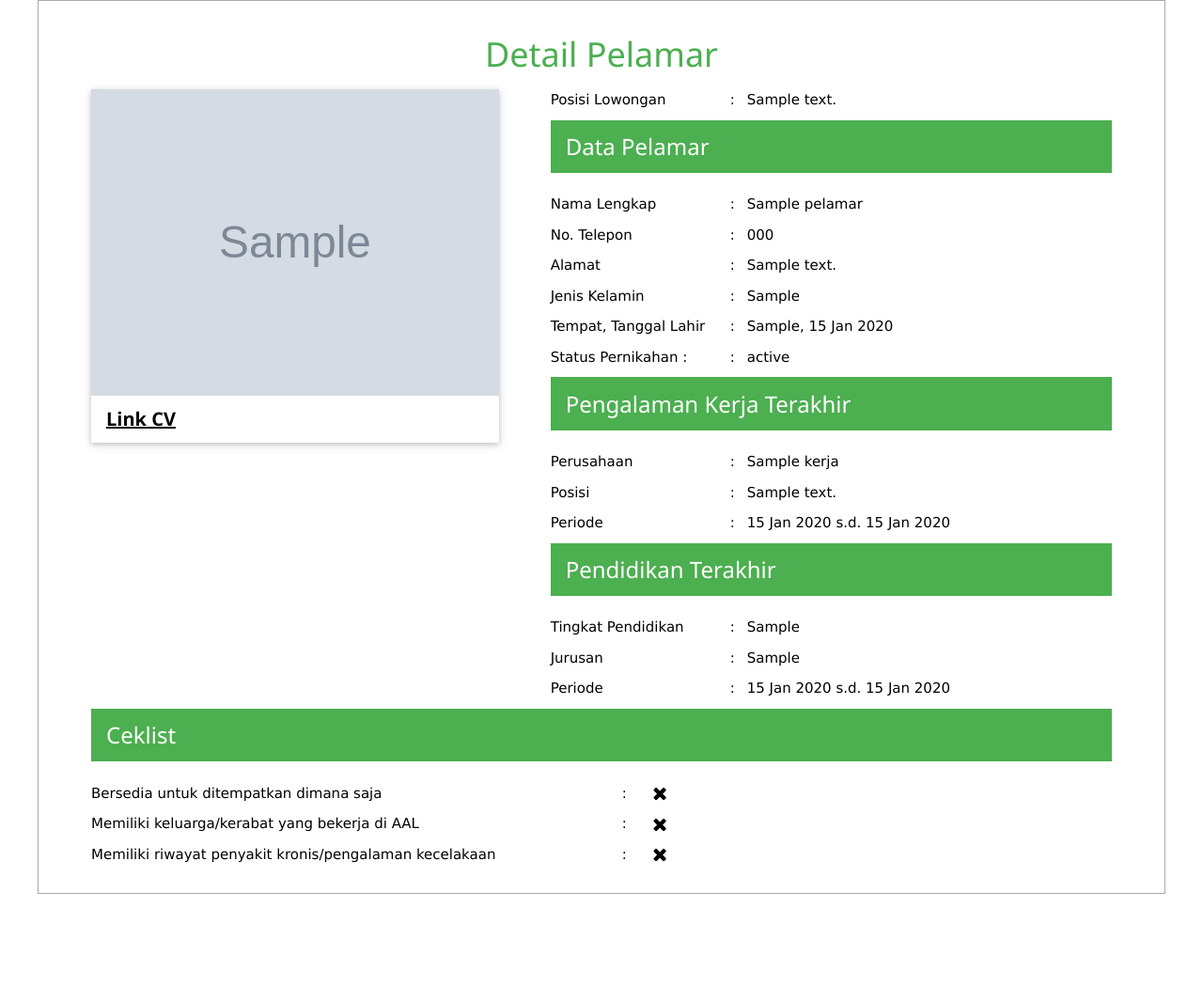
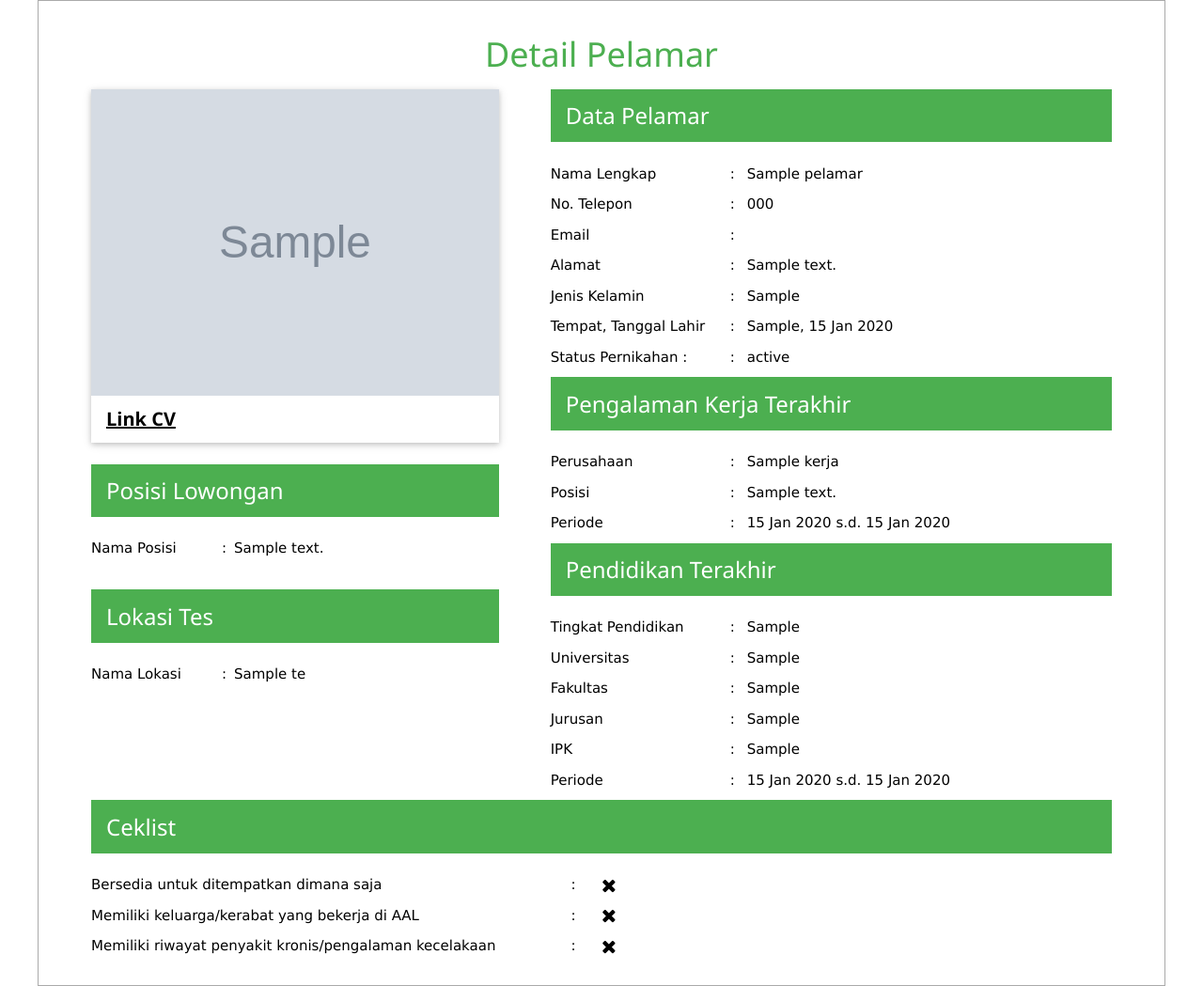
Before and after one commit to prasetyaningyudi/5a, a CodeIgniter app: page /5a//job/applicant/1 in a window 1280 px wide. Shown: the whole page at 94% size. Before the commit the page ends 951 px from the top, so only its background shows below. Run offline with CodeIgniter, Linux system fonts and the light colour scheme; tables that the repository leaves empty or names only in its code hold one stand-in row (values such as "Sample post"); grey boxes marked "Sample" are stand-in pictures; data that the repository does not hold is empty.

Commit message:
Update application form, nambah lokasi email dan field di pendidikan

```diff
--- a/application/controllers/Job.php
+++ b/application/controllers/Job.php
@@ -11,6 +11,7 @@ class Job extends CI_Controller {
 		$this->load->database();
 		$this->load->model('job_model');
 		$this->load->model('lowongan_model');
+		$this->load->model('lokasi_model');
 	}
 
 	public function index(){
@@ -58,6 +59,7 @@ class Job extends CI_Controller {
 			$this->data['insert1'] = array(
 				'NAMA' => $_POST['nama'],
 				'TELEPON' => $_POST['telepon'],
+				'EMAIL' => $_POST['email'],
 				'ALAMAT' => $_POST['alamat'],
 				'JENIS_KELAMIN' => $_POST['jenis_kelamin'],
 				'TEMPAT_LAHIR' => $_POST['tempat_lahir'],
@@ -70,6 +72,7 @@ class Job extends CI_Controller {
 				'LINK_CV' => $link_cv,
 				'LINK_PHOTO' => $link_photo,
 				'LOWONGAN_ID' => $_POST['posisi_lowongan'],
+				'LOKASI_TES_ID' => $_POST['lokasi_tes'],
 			);
 
 			$last_id = $this->job_model->insert_pelamar($this->data['insert1']);
@@ -77,7 +80,10 @@ class Job extends CI_Controller {
 
 			$this->data['insert2'] = array(
 				'TINGKAT' => $_POST['tingkat'],
+				'UNIVERSITAS' => $_POST['universitas'],
+				'FAKULTAS' => $_POST['fakultas'],
 				'JURUSAN' => $_POST['jurusan'],
+				'IPK' => $_POST['ipk'],
 				'AWAL_PENDIDIKAN' => $_POST['awal_pendidikan'],
 				'AKHIR_PENDIDIKAN' => $_POST['akhir_pendidikan'],
 				'PELAMAR_ID' => $last_id,
@@ -100,8 +106,11 @@ class Job extends CI_Controller {
 			redirect('job/applicant/'.$last_id);
 		}else{
 			$filter = array();
+			$filter1 = array();
 			$filter[] = "STATUS_POSISI = '1'";
+			$filter1[] = "STATUS_LOKASI = '1'";
 			$this->data['result'] = $this->lowongan_model->get_lowongan($filter);
+			$this->data['result1'] = $this->lokasi_model->get_lokasi($filter1);
 
 			$this->load->view('section_header');
 			$this->load->view('application_form', $this->data);
--- a/application/models/Job_model.php
+++ b/application/models/Job_model.php
@@ -7,6 +7,7 @@ class Job_model extends CI_Model {
 	private $_table2 = "PENDIDIKAN";
 	private $_table3 = "PENGALAMAN_KERJA";
 	private $_table4 = "LOWONGAN";
+	private $_table5 = "LOKASI_TES";
 
     public function __construct(){
 		parent::__construct();
@@ -45,9 +46,9 @@ class Job_model extends CI_Model {
 	}
 
 	public function get_pelamar($filters=null){
-		$sql = "SELECT A.*, B.TINGKAT, B.JURUSAN, B.AWAL_PENDIDIKAN, B.AKHIR_PENDIDIKAN, B.PELAMAR_ID, C.NAMA_PERUSAHAAN,
-				C.POSISI, C.AWAL_KERJA, C.AKHIR_KERJA, C.PELAMAR_ID, D.ID, D.POSISI_LOWONGAN FROM " . $this->_table1 . " A LEFT JOIN " .
-				$this->_table2 . " B ON A.ID=B.PELAMAR_ID LEFT JOIN " . $this->_table3 . " C ON A.ID= C.PELAMAR_ID LEFT JOIN " . $this->_table4 . " D ON A.LOWONGAN_ID=D.ID ";
+		$sql = "SELECT A.*, B.TINGKAT, B.UNIVERSITAS, B.FAKULTAS, B.JURUSAN, B.IPK, B.AWAL_PENDIDIKAN, B.AKHIR_PENDIDIKAN, B.PELAMAR_ID, C.NAMA_PERUSAHAAN,
+				C.POSISI, C.AWAL_KERJA, C.AKHIR_KERJA, C.PELAMAR_ID, D.POSISI_LOWONGAN, E.NAMA_LOKASI FROM " . $this->_table1 . " A LEFT JOIN " .
+				$this->_table2 . " B ON A.ID=B.PELAMAR_ID LEFT JOIN " . $this->_table3 . " C ON A.ID= C.PELAMAR_ID LEFT JOIN " . $this->_table4 . " D ON A.LOWONGAN_ID=D.ID LEFT JOIN " . $this->_table5 . " E ON A.LOKASI_TES_ID=E.ID ";
 		$sql .= " WHERE 1=1 ";
 		if(isset($filters) and $filters != null){
 			foreach ($filters as $filter) {
--- a/application/models/Lokasi_model.php
+++ b/application/models/Lokasi_model.php
@@ -17,7 +17,7 @@ class Lokasi_model extends CI_Model {
 				$sql .= " AND " . $filter;
 			}
 		}
-		$sql .= " ORDER BY ID DESC";
+		$sql .= " ORDER BY NAMA_LOKASI ASC";
 		//var_dump($sql); die;
 
 		$query = $this->db->query($sql);
--- a/application/models/Lowongan_model.php
+++ b/application/models/Lowongan_model.php
@@ -17,7 +17,7 @@ class Lowongan_model extends CI_Model {
 				$sql .= " AND " . $filter;
 			}
 		}
-		$sql .= " ORDER BY ID DESC";
+		$sql .= " ORDER BY POSISI_LOWONGAN ASC";
 		//var_dump($sql); die;
 
 		$query = $this->db->query($sql);
--- a/application/views/applicant_all_view.php
+++ b/application/views/applicant_all_view.php
@@ -7,8 +7,8 @@
   <th>NAMA</th>
   <th>TELEPON</th>
   <th>JENIS KELAMIN</th>
-  <th>STATUS</th>
   <th>POSISI</th>
+  <th>LOKASI</th>
   <th>DATE ADDED</th>
   <th>LINK CV</th>
   <th>LINK PHOTO</th>
@@ -21,8 +21,8 @@
   <td><?php echo $item->NAMA;?></td>
   <td><?php echo $item->TELEPON;?></td>
   <td><?php echo $item->JENIS_KELAMIN;?></td>
-  <td><?php echo $item->STATUS_PERNIKAHAN;?></td>
   <td><?php echo $item->POSISI_LOWONGAN;?></td>
+  <td><?php echo $item->NAMA_LOKASI;?></td>
   <td><?php $time = strtotime($item->CREATE_DATE);
 									echo date('d M Y H:i:s',$time); ?></td>
   <td><a target="_blank" href="<?php echo $item->LINK_CV;?>">CV</a></td>
--- a/application/views/applicant_view.php
+++ b/application/views/applicant_view.php
@@ -9,11 +9,13 @@
 				  <h4><b><a href="<?php echo $item->LINK_CV;?>" title="CV">Link CV</a></b></h4>
 				</div>
 				</div>
-			</div>
-			<div class="w3-col" style="width:55%">
+				<br>
+				<div class="w3-container w3-display-container w3-green w3-block">
+					<h3 class="w3-green">Posisi Lowongan</h3>
+				</div>	<br>
 				<div class="w3-row" style="margin-bottom:10px">
 					<div class="w3-col" style="width:30%;margin-right:2%">
-						Posisi Lowongan
+						Nama Posisi
 					</div>
 					<div class="w3-col" style="width:3%">
 						:
@@ -21,7 +23,23 @@
 					<div class="w3-col" style="width:65%">
 						<?php echo $item->POSISI_LOWONGAN;?>
 					</div>
+				</div><br>
+				<div class="w3-container w3-display-container w3-green w3-block">
+					<h3 class="w3-green">Lokasi Tes</h3>
+				</div>	<br>
+					<div class="w3-row" style="margin-bottom:10px">
+						<div class="w3-col" style="width:30%;margin-right:2%">
+							Nama Lokasi
 						</div>
+						<div class="w3-col" style="width:3%">
+							:
+						</div>
+						<div class="w3-col" style="width:65%">
+							<?php echo $item->NAMA_LOKASI;?>
+						</div>
+					</div>
+			</div>
+			<div class="w3-col" style="width:55%">
 			<div class="w3-container w3-display-container w3-green w3-block">
 				<h3 class="w3-green">Data Pelamar</h3>
 			</div><br>
@@ -45,6 +63,17 @@
 					</div>
 					<div class="w3-col" style="width:65%">
 						<?php echo $item->TELEPON;?>
+					</div>
+				</div>
+				<div class="w3-row"  style="margin-bottom:10px">
+					<div class="w3-col" style="width:30%;margin-right:2%">
+						Email
+					</div>
+					<div class="w3-col" style="width:3%">
+						:
+					</div>
+					<div class="w3-col" style="width:65%">
+						<?php echo $item->EMAIL;?>
 					</div>
 				</div>
 				<div class="w3-row"  style="margin-bottom:10px">
@@ -160,6 +189,28 @@
 				</div>
 				<div class="w3-row"  style="margin-bottom:10px">
 					<div class="w3-col" style="width:30%;margin-right:2%">
+						 Universitas
+					</div>
+					<div class="w3-col" style="width:3%">
+						:
+					</div>
+					<div class="w3-col" style="width:65%">
+						<?php echo $item->UNIVERSITAS;?>
+					</div>
+				</div>
+				<div class="w3-row"  style="margin-bottom:10px">
+					<div class="w3-col" style="width:30%;margin-right:2%">
+						 Fakultas
+					</div>
+					<div class="w3-col" style="width:3%">
+						:
+					</div>
+					<div class="w3-col" style="width:65%">
+						<?php echo $item->FAKULTAS;?>
+					</div>
+				</div>
+				<div class="w3-row"  style="margin-bottom:10px">
+					<div class="w3-col" style="width:30%;margin-right:2%">
 						 Jurusan
 					</div>
 					<div class="w3-col" style="width:3%">
@@ -167,6 +218,17 @@
 					</div>
 					<div class="w3-col" style="width:65%">
 						<?php echo $item->JURUSAN;?>
+					</div>
+				</div>
+				<div class="w3-row"  style="margin-bottom:10px">
+					<div class="w3-col" style="width:30%;margin-right:2%">
+						 IPK
+					</div>
+					<div class="w3-col" style="width:3%">
+						:
+					</div>
+					<div class="w3-col" style="width:65%">
+						<?php echo $item->IPK;?>
 					</div>
 				</div>
 				<div class="w3-row"  style="margin-bottom:10px">
@@ -193,13 +255,13 @@
 			<h3 class="w3-green">Ceklist</h3>
 		</div><br>
 			<div class="w3-row"  style="margin-bottom:10px">
-				<div class="w3-col" style="width:50%;margin-right:2%">
+				<div class="w3-col" style="width:45%;margin-right:2%">
 					 Bersedia untuk ditempatkan dimana saja
 				</div>
 				<div class="w3-col" style="width:3%">
 					:
 				</div>
-				<div class="w3-col" style="width:45%">
+				<div class="w3-col" style="width:50%">
 					<?php if($item->CEK_1 == 'on'): ?>
 						<i class="fa fa-check fa-lg"></i>
 					<?php else: ?>
@@ -208,13 +270,13 @@
 				</div>
 			</div>
 			<div class="w3-row"  style="margin-bottom:10px">
-				<div class="w3-col" style="width:50%;margin-right:2%">
+				<div class="w3-col" style="width:45%;margin-right:2%">
 					 Memiliki keluarga/kerabat yang bekerja di AAL
 				</div>
 				<div class="w3-col" style="width:3%">
 					:
 				</div>
-				<div class="w3-col" style="width:45%">
+				<div class="w3-col" style="width:50%">
 					<?php if($item->CEK_2 == 'on'): ?>
 						<i class="fa fa-check fa-lg"></i>
 					<?php else: ?>
@@ -223,13 +285,13 @@
 				</div>
 			</div>
 			<div class="w3-row"  style="margin-bottom:10px">
-				<div class="w3-col" style="width:50%;margin-right:2%">
+				<div class="w3-col" style="width:45%;margin-right:2%">
 					 Memiliki riwayat penyakit kronis/pengalaman kecelakaan
 				</div>
 				<div class="w3-col" style="width:3%">
 					:
 				</div>
-				<div class="w3-col" style="width:45%">
+				<div class="w3-col" style="width:50%">
 					<?php if($item->CEK_3 == 'on'): ?>
 						<i class="fa fa-check fa-lg"></i>
 					<?php else: ?>
```
Also changed, not shown: application/views/application_form.php (+38 -2 lines), db/link.txt (added, +8 -0 lines). Lines whose indentation alone changed are shown as unchanged.
